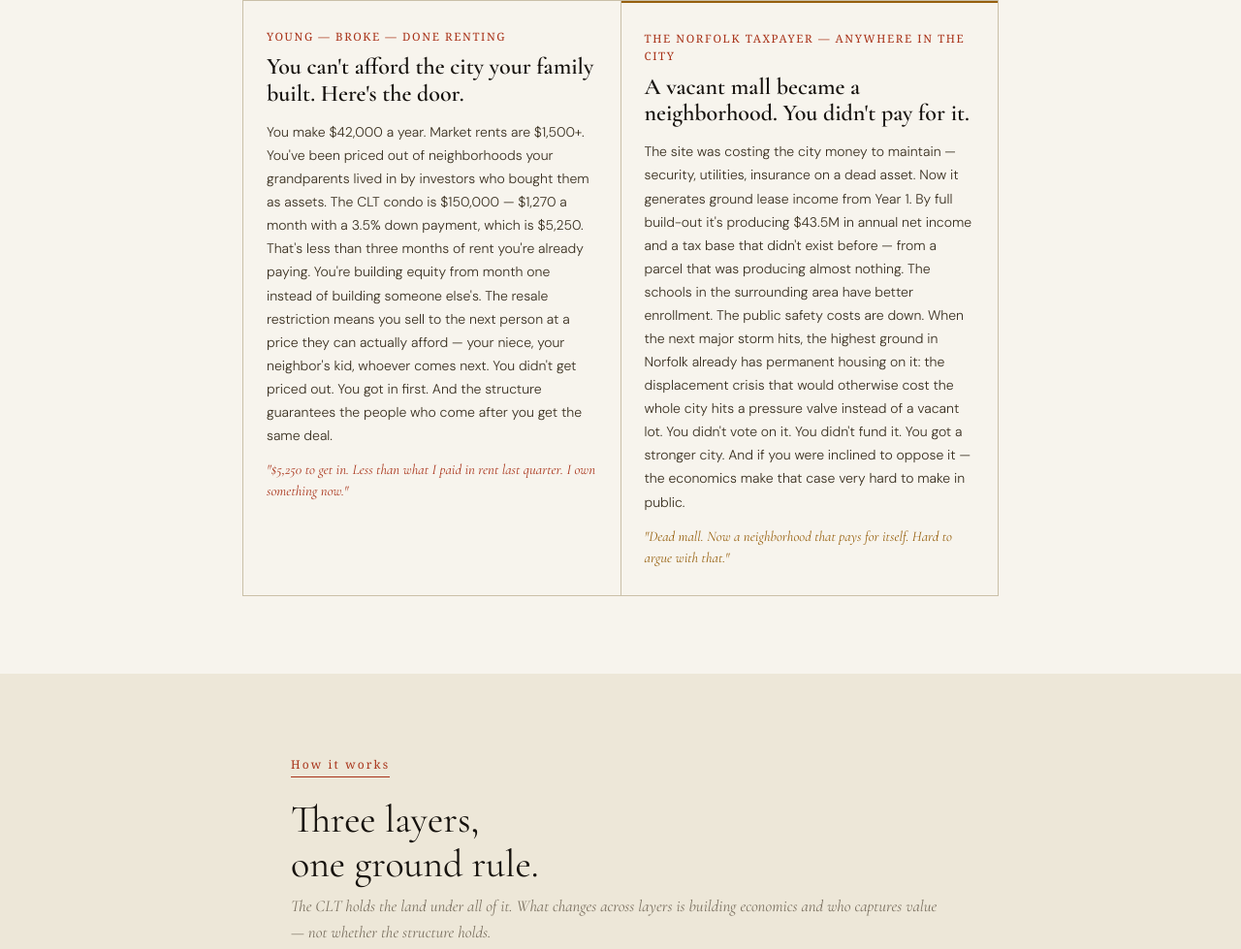
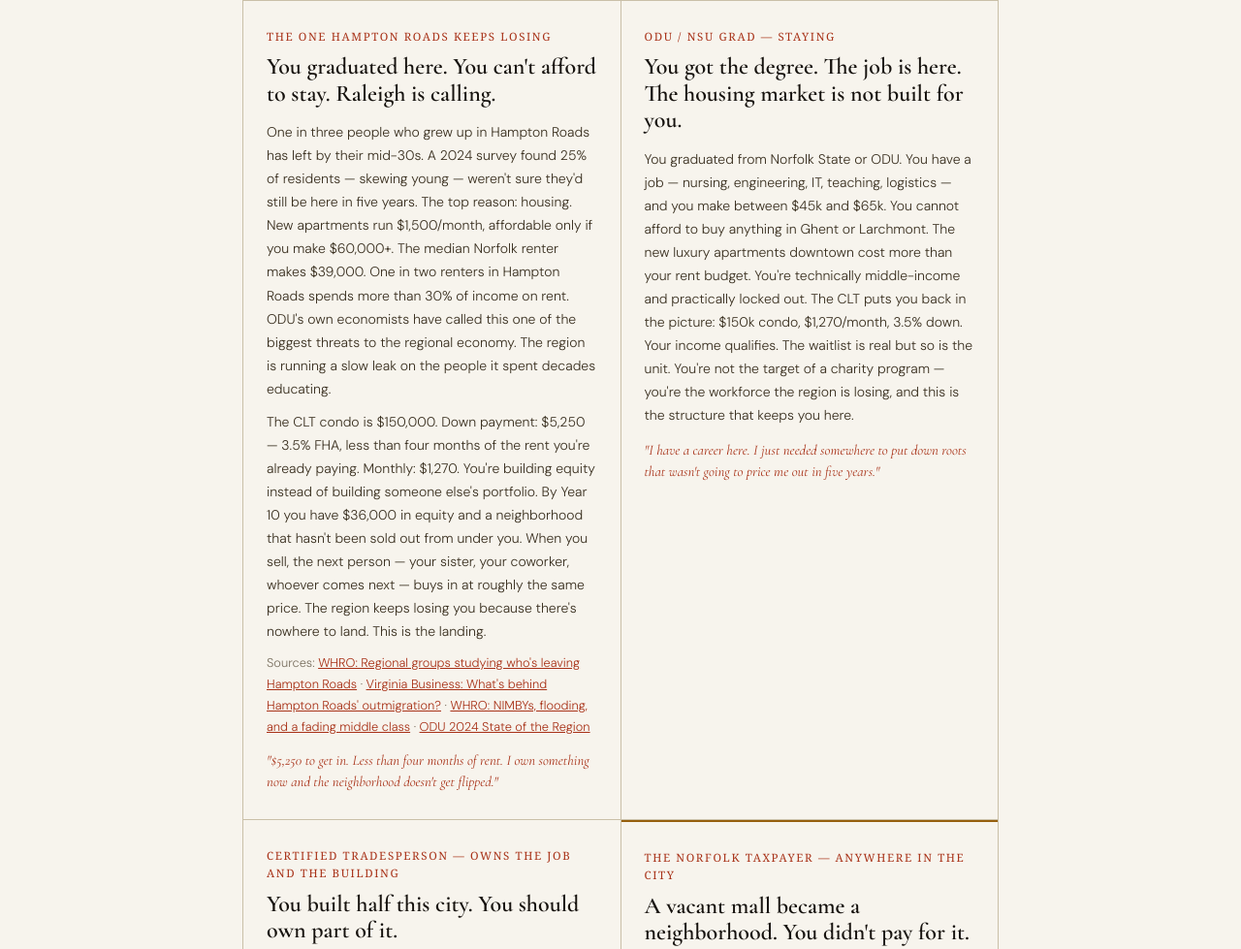
Before and after one commit to jedelman/jason-edelman.org, a website: page eastside-commons/cold-open.html in a window 1280 px wide. Shown: the part 9298-10277 px from the top of the page at 97% size. Drawn offline with nearby package versions, Linux system fonts and the light colour scheme; a web font is replaced by a local one.

Commit message:
cold-open: expand youth personas — brain drain data, ODU/NSU grad, tradesperson; link to WHRO/ODU/Virginia Business sources

```diff
--- a/eastside-commons/cold-open.html
+++ b/eastside-commons/cold-open.html
@@ -439,10 +439,31 @@ body { font-family: var(--f-body); font-weight: 300; line-height: 1.6; overflow-
       </div>
 
       <div class="persona">
-        <div class="persona-role">Young — broke — done renting</div>
-        <div class="persona-name">You can't afford the city your family built. Here's the door.</div>
-        <div class="persona-desc">You make $42,000 a year. Market rents are $1,500+. You've been priced out of neighborhoods your grandparents lived in by investors who bought them as assets. The CLT condo is $150,000 — $1,270 a month with a 3.5% down payment, which is $5,250. That's less than three months of rent you're already paying. You're building equity from month one instead of building someone else's. The resale restriction means you sell to the next person at a price they can actually afford — your niece, your neighbor's kid, whoever comes next. You didn't get priced out. You got in first. And the structure guarantees the people who come after you get the same deal.</div>
-        <div class="persona-hook">"$5,250 to get in. Less than what I paid in rent last quarter. I own something now."</div>
+        <div class="persona-role">The one Hampton Roads keeps losing</div>
+        <div class="persona-name">You graduated here. You can't afford to stay. Raleigh is calling.</div>
+        <div class="persona-desc">One in three people who grew up in Hampton Roads has left by their mid-30s. A 2024 survey found 25% of residents — skewing young — weren't sure they'd still be here in five years. The top reason: housing. New apartments run $1,500/month, affordable only if you make $60,000+. The median Norfolk renter makes $39,000. One in two renters in Hampton Roads spends more than 30% of income on rent. ODU's own economists have called this one of the biggest threats to the regional economy. The region is running a slow leak on the people it spent decades educating.</div>
+        <div class="persona-desc" style="margin-top:0.6rem;">The CLT condo is $150,000. Down payment: $5,250 — 3.5% FHA, less than four months of the rent you're already paying. Monthly: $1,270. You're building equity instead of building someone else's portfolio. By Year 10 you have $36,000 in equity and a neighborhood that hasn't been sold out from under you. When you sell, the next person — your sister, your coworker, whoever comes next — buys in at roughly the same price. The region keeps losing you because there's nowhere to land. This is the landing.</div>
+        <div class="persona-desc" style="margin-top:0.6rem;font-size:0.8rem;color:var(--muted);">
+          Sources: <a href="https://www.whro.org/business-growth/2024-07-18/regional-groups-studying-whos-leaving-hampton-roads-and-why-as-region-fights-to-hold-on-to-young-workers" target="_blank" rel="noopener" style="color:var(--clay);">WHRO: Regional groups studying who's leaving Hampton Roads</a> ·
+          <a href="https://virginiabusiness.com/whats-behind-hampton-roads-outmigration/" target="_blank" rel="noopener" style="color:var(--clay);">Virginia Business: What's behind Hampton Roads' outmigration?</a> ·
+          <a href="https://www.whro.org/2024-03-12/nimbys-flooding-and-a-fading-middle-class-norfolk-s-housing-study-reveals-city-s-challenges" target="_blank" rel="noopener" style="color:var(--clay);">WHRO: NIMBYs, flooding, and a fading middle class</a> ·
+          <a href="https://www.whro.org/business-growth/2024-10-08/housing-costs-are-holding-hampton-roads-economy-back-odu-report-says" target="_blank" rel="noopener" style="color:var(--clay);">ODU 2024 State of the Region</a>
+        </div>
+        <div class="persona-hook">"$5,250 to get in. Less than four months of rent. I own something now and the neighborhood doesn't get flipped."</div>
+      </div>
+
+      <div class="persona">
+        <div class="persona-role">ODU / NSU grad — staying</div>
+        <div class="persona-name">You got the degree. The job is here. The housing market is not built for you.</div>
+        <div class="persona-desc">You graduated from Norfolk State or ODU. You have a job — nursing, engineering, IT, teaching, logistics — and you make between $45k and $65k. You cannot afford to buy anything in Ghent or Larchmont. The new luxury apartments downtown cost more than your rent budget. You're technically middle-income and practically locked out. The CLT puts you back in the picture: $150k condo, $1,270/month, 3.5% down. Your income qualifies. The waitlist is real but so is the unit. You're not the target of a charity program — you're the workforce the region is losing, and this is the structure that keeps you here.</div>
+        <div class="persona-hook">"I have a career here. I just needed somewhere to put down roots that wasn't going to price me out in five years."</div>
+      </div>
+
+      <div class="persona">
+        <div class="persona-role">Certified tradesperson — owns the job and the building</div>
+        <div class="persona-name">You built half this city. You should own part of it.</div>
+        <div class="persona-desc">You're an electrician, welder, HVAC tech, or carpenter. You make $52,000–$72,000 a year — real money, skilled work, the kind of job Hampton Roads actually needs. The housing market treats you like you make $30,000. The CLT is built differently: the technical school on-site runs a certified trades program with a right of first offer on commercial bays for graduates. You can lease a storefront at $1,200/month — 43% below market — or own it at $906/month through a federal small-business loan. Your residential unit is $1,270/month, ownership, on land that can never be flipped. The cooperative development fund helps you incorporate. You build the neighborhood with your hands, you own a piece of it by law, you hire the next person who comes through the same program. That's not a ladder — it's a foundation.</div>
+        <div class="persona-hook">"I certified, I built, I own. The next electrician from the program gets the same shot I did."</div>
       </div>
 
       <div class="persona taxpayer">
```
